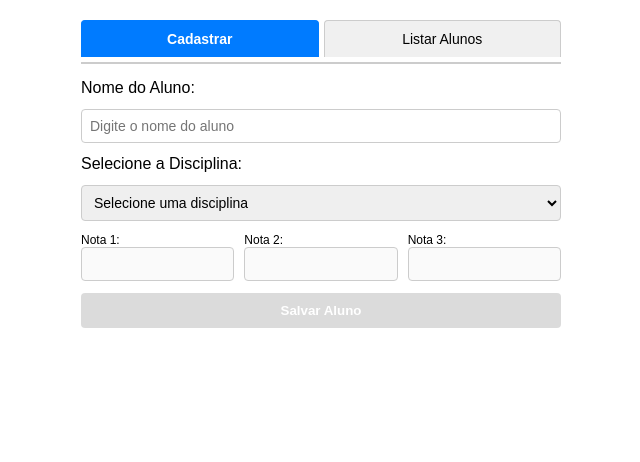
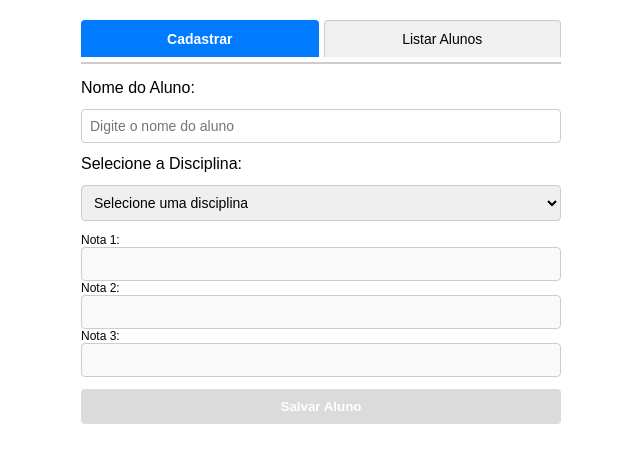
Before and after one commit to bernardoborges079-lgtm/stackblitz-starters-ahvsf53g, a website: page index.html in a window 1280 px wide. Shown: the whole page, without its empty margins (319-959 px from the left). Drawn offline with Linux system fonts and the light colour scheme.

Commit message:
Aluno salve0.7

```diff
--- a/styles.css
+++ b/styles.css
@@ -65,11 +65,6 @@ input:focus, select:focus {
   border-color: #007bff;
 }
 
-.notas-group {
-  display: flex;
-  gap: 10px;
-}
-
 .notas-group div {
   flex: 1;
   font-size: 12px;
```
